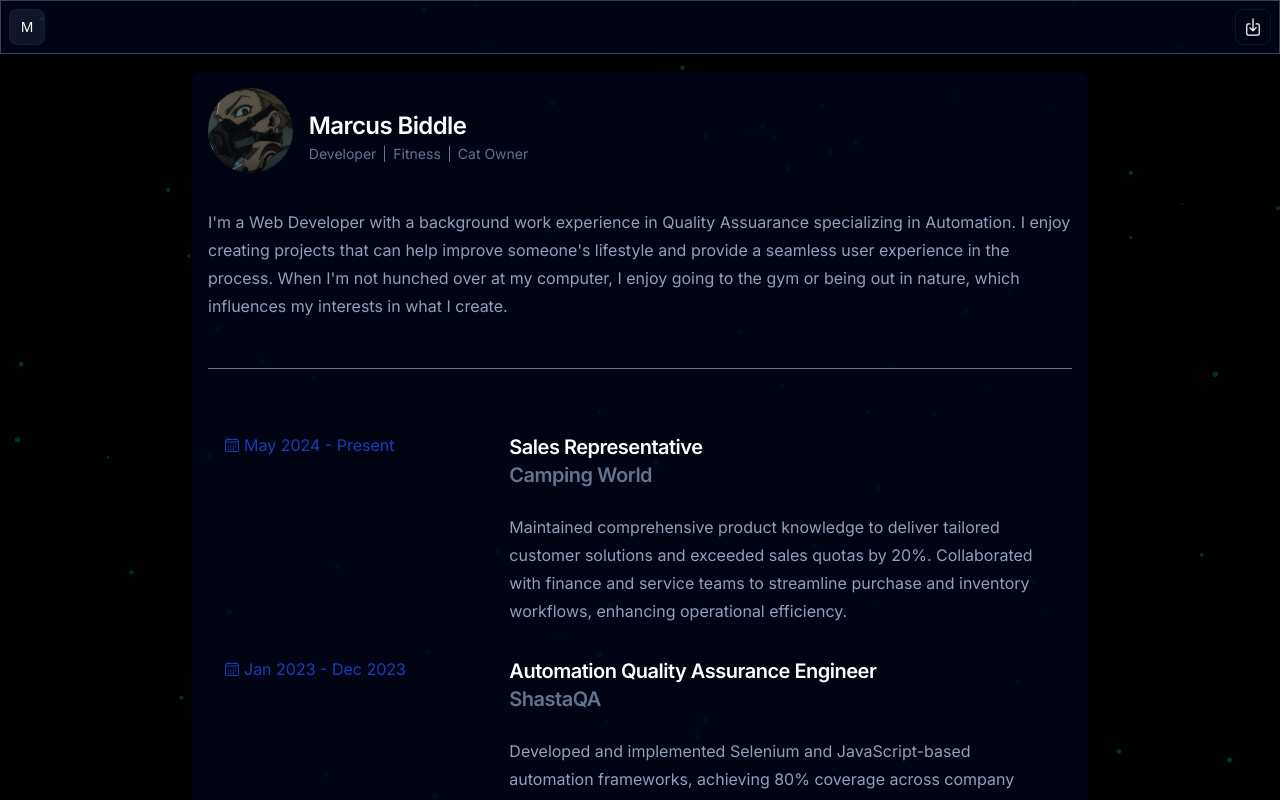
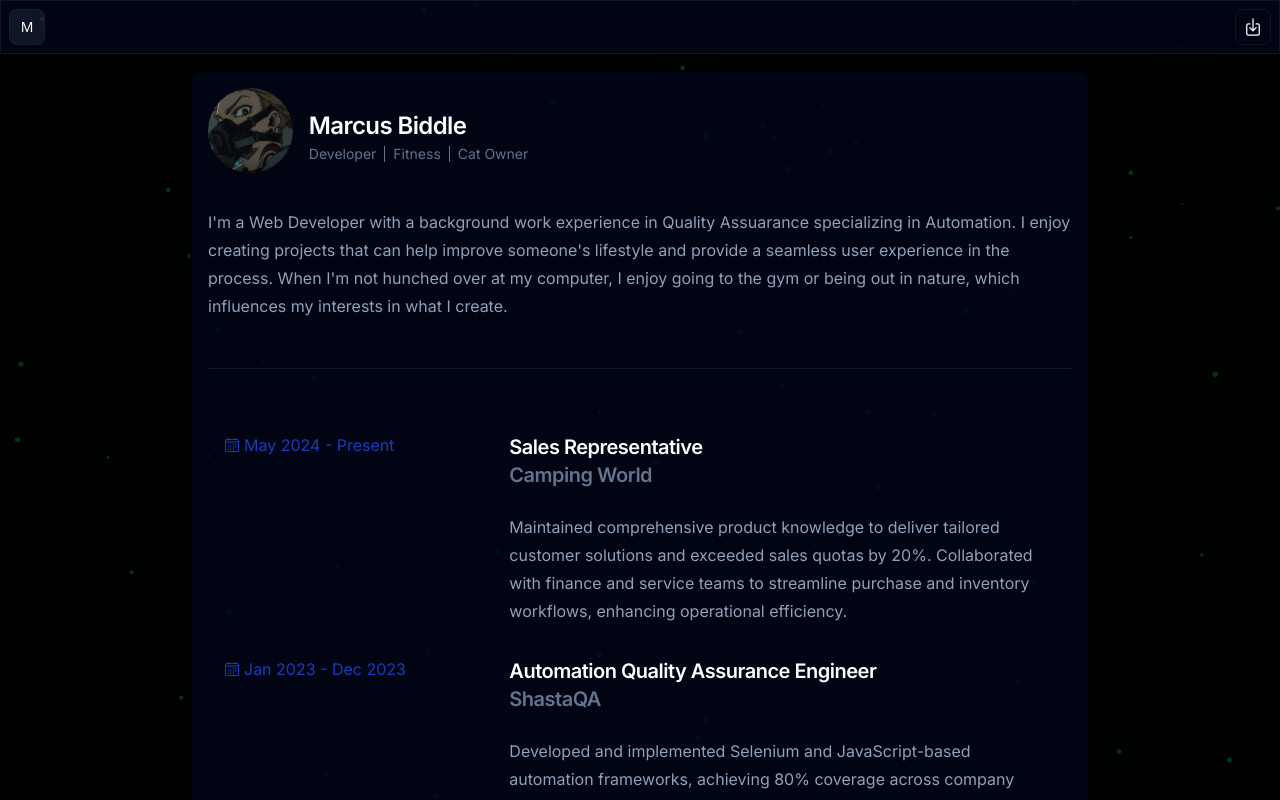
Before and after one commit to marcus-biddle/my-portfolio, a React (Vite) app in the folder client/: page / in a window 1280 px wide. Shown: the top 800 px of the page. Built offline with nearby package versions, Linux system fonts and the light colour scheme; a web font is replaced by a local one.

Commit message:
border color fixed

```diff
--- a/client/src/App.tsx
+++ b/client/src/App.tsx
@@ -208,7 +208,7 @@ function App() {
           in the process. When I'm not hunched over at my computer, I enjoy going to the gym or being out in nature, which influences my interests in what I create.
         </TypographyP>
 
-        <Separator className='my-12 bg-slate-500' />
+        <Separator className='my-12 bg-slate-900' />
         <div>
           {employment.map((job, index) => (
             <div key={index} className="grid grid-cols-1 sm:grid-cols-3 gap-6 p-4 items-start">
@@ -229,7 +229,7 @@ function App() {
           ))}
         </div>
       </div>
-      <div className='relative w-full max-w-4xl flex flex-col items-center justify-center rounded-md Z-50 bg-slate-950/50 text-white border border-slate-700'>
+      <div className='relative w-full max-w-4xl flex flex-col items-center justify-center rounded-md Z-50 bg-slate-950/50 text-white border border-slate-900'>
         <div className="grid grid-cols-1 sm:grid-cols-2 gap-6 p-4 w-full">
           <div className='w-full flex flex-col justify-center'>
             <TypographyH4>University of California - Riverside</TypographyH4>
--- a/client/src/sections/Header.tsx
+++ b/client/src/sections/Header.tsx
@@ -21,7 +21,7 @@ const Header = () => {
 
   return (
     <motion.div
-      className={` text-white border border-slate-700 bg-slate-950/80 overflow-auto z-90 flex justify-between items-center ${
+      className={` text-white border border-slate-900 bg-slate-950/80 overflow-auto z-90 flex justify-between items-center ${
         scrolled
           ? "m-8 py-2 px-4 rounded-lg transition-all duration-300"
           : "m-0 p-2 rounded-none transition-all duration-300"
```
